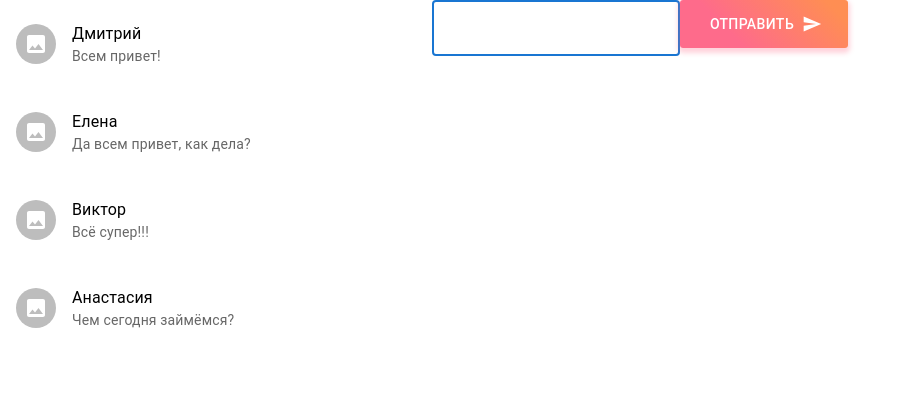
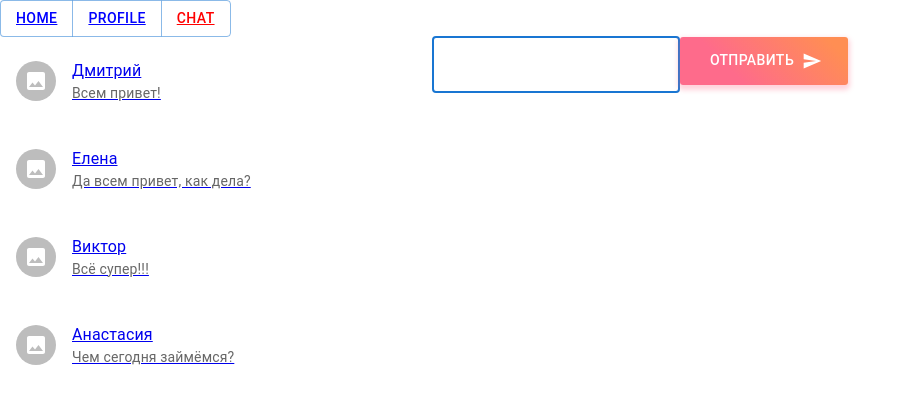
Before and after one commit to MaksJeck/myapp, a React (Create React App) app: page /chat/chat1 in a window 1280 px wide. Shown: the top 404 px of the page, without its empty margins (0-915 px from the left). Built offline with nearby package versions, Linux system fonts and the light colour scheme.

Commit message:
Lesson_4

```diff
--- a/package.json
+++ b/package.json
@@ -13,6 +13,7 @@
     "prop-types": "^15.8.1",
     "react": "^17.0.2",
     "react-dom": "^17.0.2",
+    "react-router-dom": "^6.3.0",
     "react-scripts": "5.0.0",
     "web-vitals": "^2.1.4"
   },
--- a/src/App.js
+++ b/src/App.js
@@ -1,89 +1,58 @@
-// import logo from './logo.svg';
 import './App.css';
-// import { Message } from './components/Message/Message';
-import { useEffect, useRef, useState } from "react"
-import { Form } from './components/Form/Form';
-import { MessageList } from './components/MessageList/MessageList';
-import { AUTHORS } from './utils/constants';
-import { Chat } from './components/Chat/Chat';
-
-// const human = "Max";
-// const msgs = [{
-//   author: name,
-//   text: "text1"
-// },
-// {
-//   author: name,
-//   text: "text2"
-// }];
-const chat = [{
-  auth: "Дмитрий",
-  txt: "Всем привет!",
-  id: `id-1`
-   },
-  {
-    auth: "Елена",
-    txt: "Да всем привет, как дела?",
-    id: `id-2`
-  },
-  {
-    auth: "Виктор",
-    txt: "Всё супер!!!",
-    id: `id-3`
-     },
-    {
-      auth: "Анастасия",
-      txt: "Чем сегодня займёмся?",
-      id: `id-4`
-    }];
-
+// import { useEffect, useRef, useState } from "react"
+// import { Form } from './components/Form/Form';
+// import { MessageList } from './components/MessageList/MessageList';
+// import { AUTHORS } from './utils/constants';
+import { Chats } from './components/Chats/Chats';
+import { BrowserRouter, NavLink, Route, Routes } from 'react-router-dom';
+import { Chat } from './screens/Chat/Chat';
+import { Button, ButtonGroup } from '@mui/material';
+import { Home } from './components/Homepage/Homepage';
+import { Errorputh } from './components/Errors/Error404';
+import { Profile } from './components/Profile/Profile';
 
 
 function App() {
-  const [messages, setMessages] = useState([]);
+  return (
+    <BrowserRouter>
+      <ButtonGroup variant="outlined" aria-label="outlined button group">
+        <Button>
+          <NavLink
+            to="/"
+            style={({ isActive }) => ({ color: isActive ? "red" : "blue" })}
+          >
+            Home
+          </NavLink>
+        </Button>
 
-  const timer = useRef();
+        <Button>
+          <NavLink
+            to="/profile"
+            style={({ isActive }) => ({ color: isActive ? "red" : "blue" })}
+          >
+            Profile
+          </NavLink>
+        </Button>
 
-  const addMessage = (newMsg) => {
-    setMessages([...messages, newMsg]);
-  };
-
-  const sendMessage = (text) => {
-    addMessage({
-      author: AUTHORS.human,
-      text,
-      id: `msg-${Date.now()}`
-    })
-  };
-
-  useEffect(() => {
-    if(messages[messages.length - 1]?.author === AUTHORS.human) {
-      timer.current = setTimeout(() => {
-        addMessage({
-          text: "Hello my friend",
-          author: AUTHORS.robot,
-          id: `msg-${Date.now()}`,
-        });
-      }, 1000);
-    }
-    return () => {
-      clearTimeout(timer.current);
-    }
-  }, [messages]);
-
-  return (
-    <div className="App">
-      <div className='div_position'>
-          {chat.map((chat) => <Chat key={chat.id} txt={chat.txt} auth={chat.auth} />)}
-      </div>
-      {/* <Message author={name} text="text" /> */}
-      <div className="Pull">
-      <MessageList messages={messages}/>
-      {/* <button onClick={addMessage}>Add msg</button> */}
-      <Form onSubmit={sendMessage} />
-      </div>
-    </div>
-  );
+        <Button>
+          <NavLink
+            to="/chat"
+            style={({ isActive }) => ({ color: isActive ? "red" : "blue" })}
+          >
+            Chat
+          </NavLink>
+        </Button>
+      </ButtonGroup>
+      <Routes>
+        <Route path='/' element={<Home />} />
+        <Route path='/profile' element={<Profile />} />
+        <Route path='/chat' element={<Chats />}>
+          <Route path=':id' element={<Chat />} />
+        </Route>
+        <Route path='*' element={<Errorputh />} />
+      </Routes>
+    </BrowserRouter>
+  )
 }
 
 export default App;
--- a/src/components/Chat/Chat.js
+++ /dev/null
@@ -1,26 +0,0 @@
-import { List, ListItem, ListItemText, ListItemAvatar, Avatar } from '@mui/material';
-import ImageIcon from '@mui/icons-material/Image';
-// import ListItemText from '@mui/material/ListItemText';
-// import ListItemAvatar from '@mui/material/ListItemAvatar';
-// import Avatar from '@mui/material/Avatar';
-import './Chat.style.css';
-
-
-// import { List, ListItem } from "@mui/material";
-
-export const Chat = ({ auth, txt }) => {
-    return (
-        <div className="">
-            <List sx={{ width: '100%', maxWidth: 360, bgcolor: 'background.paper' }}>
-            <ListItem>
-                <ListItemAvatar>
-                <Avatar>
-                    <ImageIcon />
-                </Avatar>
-                </ListItemAvatar>
-                <ListItemText primary={auth} secondary={txt} />
-            </ListItem>
-            </List>
-        </div>
-    );
-}
--- /dev/null
+++ b/src/components/Chats/Chats.js
@@ -0,0 +1,50 @@
+import { List, ListItem, ListItemText, ListItemAvatar, Avatar } from '@mui/material';
+import ImageIcon from '@mui/icons-material/Image';
+import './Chats.style.css';
+import { Link, Outlet } from 'react-router-dom';
+
+const chat = [{
+    auth: "Дмитрий",
+    txt: "Всем привет!",
+    id: "chat1"
+},
+{
+    auth: "Елена",
+    txt: "Да всем привет, как дела?",
+    id: "chat2"
+},
+{
+    auth: "Виктор",
+    txt: "Всё супер!!!",
+    id: "chat3"
+},
+{
+    auth: "Анастасия",
+    txt: "Чем сегодня займёмся?",
+    id: "chat4"
+}];
+
+export const Chats = () => {
+
+    return (
+        <>
+            <div className="div_position">
+                {chat.map((chat) => (
+                    <Link to={`/chat/${chat.id}`} key={chat.id}>
+                        <List sx={{ width: '100%', maxWidth: 360, bgcolor: 'background.paper' }}>
+                            <ListItem >
+                                <ListItemAvatar>
+                                    <Avatar>
+                                        <ImageIcon />
+                                    </Avatar>
+                                </ListItemAvatar>
+                                <ListItemText primary={chat.auth} secondary={chat.txt} />
+                            </ListItem>
+                        </List>
+                    </Link>
+                ))}
+            </div>
+            <Outlet />
+        </>
+    );
+}
--- /dev/null
+++ b/src/components/Errors/Error404.js
@@ -0,0 +1,10 @@
+import { Link } from "react-router-dom";
+
+export const Errorputh = () => {
+    return (
+        <div>
+            <h1>Неверный путь</h1>
+            <Link to='/'><h2>Вернуться на домашнюю страницу</h2></Link>
+        </div>
+    );
+}
--- /dev/null
+++ b/src/components/Homepage/Homepage.js
@@ -0,0 +1,5 @@
+export const Home = () => {
+    return (
+        <h4>Home page</h4>
+    );
+}
--- /dev/null
+++ b/src/components/Profile/Profile.js
@@ -0,0 +1,5 @@
+export const Profile = () => {
+    return (
+        <h4>Profile page</h4>
+    );
+}
--- /dev/null
+++ b/src/screens/Chat/Chat.js
@@ -0,0 +1,67 @@
+import { useEffect, useRef, useState } from "react";
+import { Navigate, useParams } from "react-router-dom";
+import { Chats } from "../../components/Chats/Chats";
+import { Form } from "../../components/Form/Form";
+import { MessageList } from "../../components/MessageList/MessageList";
+import { AUTHORS } from "../../utils/constants";
+
+const initMessages = {
+    chat1: [],
+    chat2: [],
+    chat3: [],
+    chat4: [],
+};
+
+export function Chat() {
+    const { id } = useParams();
+    const [messages, setMessages] = useState(initMessages);
+
+    const timer = useRef();
+
+    const addMessage = (newMsg) => {
+        setMessages({ ...messages, [id]: [...messages[id], newMsg] });
+    };
+
+    const sendMessage = (text) => {
+        addMessage({
+            author: AUTHORS.human,
+            text,
+            id: `msg-${Date.now()}`
+        })
+    };
+
+    useEffect(() => {
+        const lastMessage = messages[id]?.[messages[id]?.length - 1];
+        if (lastMessage?.author === AUTHORS.human) {
+            timer.current = setTimeout(() => {
+                addMessage({
+                    text: "Hello my friend",
+                    author: AUTHORS.robot,
+                    id: `msg-${Date.now()}`,
+                });
+            }, 1000);
+        }
+        return () => {
+            clearTimeout(timer.current);
+        }
+    }, [messages]);
+
+    if (!messages[id]) {
+        return <Navigate to="/error404" replace />
+    }
+
+    return (
+        <div className="App">
+            {/* <div className='div_position'> */}
+            {/* {chat.map((chat) => <Chats key={chat.id} txt={chat.txt} auth={chat.auth} />)} */}
+            {/* <Chats /> */}
+            {/* </div> */}
+            {/* <Message author={name} text="text" /> */}
+            <div className="Pull">
+                <MessageList messages={messages[id]} />
+                {/* <button onClick={addMessage}>Add msg</button> */}
+                <Form onSubmit={sendMessage} />
+            </div>
+        </div>
+    );
+}
```
Also changed, not shown: src/components/Chats/Chats.style.css (renamed from src/components/Chat/Chat.style.css), src/components/MessageList/MessageList.js (line endings or trailing spaces), 1 other file (tests, documents, lock files or other folders).
